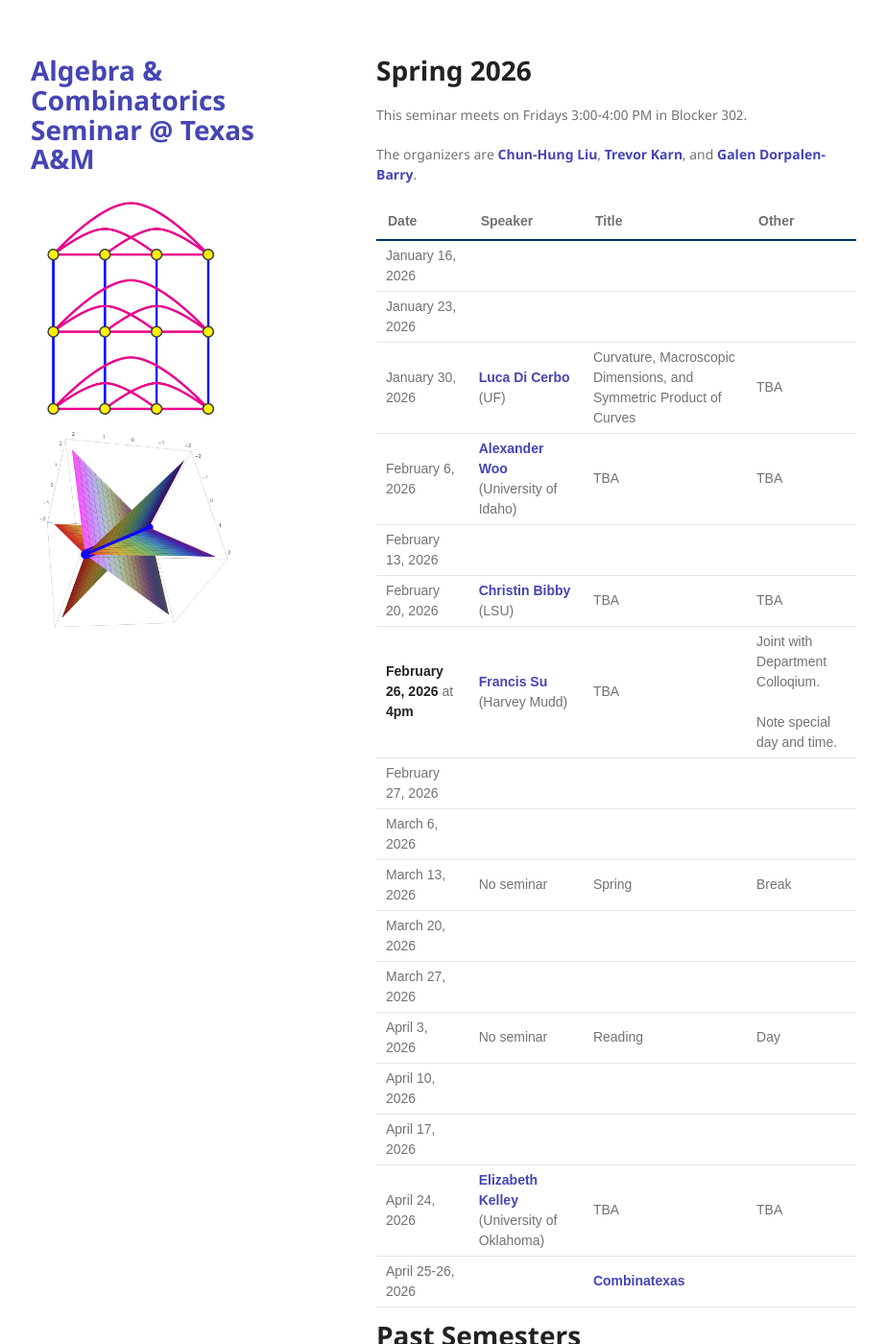
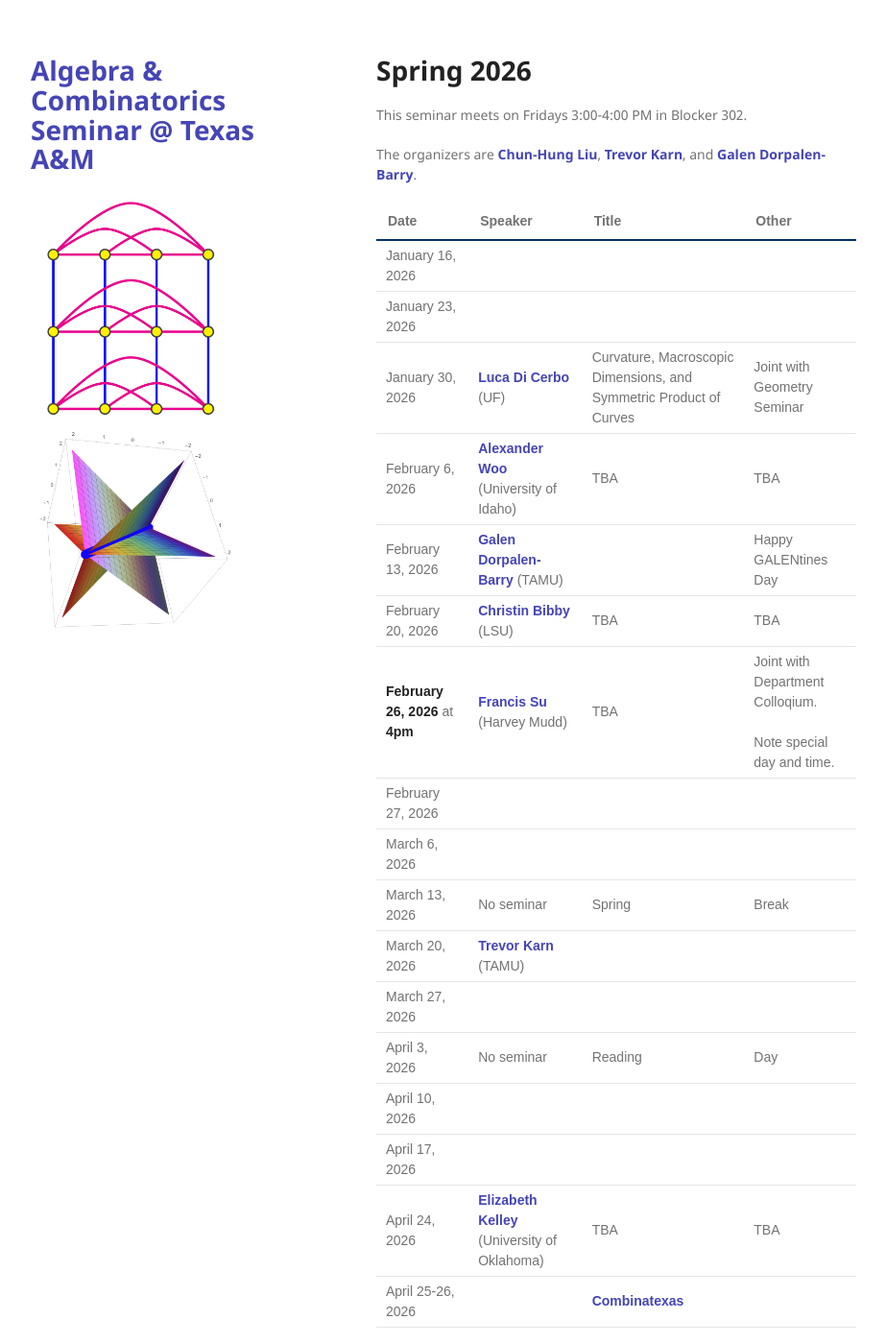
Before and after one commit to tamu-seminar/alg-comb, a Jekyll site: the page built from index.md, in a window 1280 px wide and 1400 px high. Shown: the whole window at 96% size, without its empty margins (178-1101 px from the left). Built offline with Jekyll 4.4.1, drawn with Linux system fonts in a browser that asks for light colours.

Commit message:
Update seminar schedule with speaker details

```diff
--- a/index.md
+++ b/index.md
@@ -25,15 +25,15 @@ The organizers are [Chun-Hung Liu](https://people.tamu.edu/~chliu/), [Trevor Kar
 |-------------------|---------|-------|-------|
 | January 16, 2026  |         |       |       |
 | January 23, 2026  |         |       |       |
-| January 30, 2026  | [Luca Di Cerbo](https://people.clas.ufl.edu/ldicerbo/) (UF)     |  Curvature, Macroscopic Dimensions, and Symmetric Product of Curves     | TBA      |
+| January 30, 2026  | [Luca Di Cerbo](https://people.clas.ufl.edu/ldicerbo/) (UF)     |  Curvature, Macroscopic Dimensions, and Symmetric Product of Curves     |  Joint with Geometry Seminar      |
 | February 6, 2026  | [Alexander Woo](https://www.uidaho.edu/people/awoo) (University of Idaho)        |  TBA  | TBA   |
-| February 13, 2026 |         |       |       |
+| February 13, 2026 | [Galen Dorpalen-Barry](https://galen.dorpalen-barry.org/) (TAMU)        |       |   Happy GALENtines Day    |
 | February 20, 2026 | [Christin Bibby](https://www.math.lsu.edu/~bibby/) (LSU)    |   TBA    |   TBA    |
 |**February 26, 2026** at **4pm** | [Francis Su](https://www.francissu.com/) (Harvey Mudd) | TBA | Joint with Department Colloqium. <br><br> Note special day and time.|
 | February 27, 2026 |         |       |       |
 | March 6, 2026     |         |       |       |
 | March 13, 2026    |No seminar|Spring|Break  |
-| March 20, 2026    |         |       |       |
+| March 20, 2026    | [Trevor Karn](https://trevorkarn.github.io/) (TAMU)        |       |       |
 | March 27, 2026    |         |       |       |
 | April 3, 2026     |No seminar|Reading|Day   |
 | April 10, 2026    |         |       |       |
```
